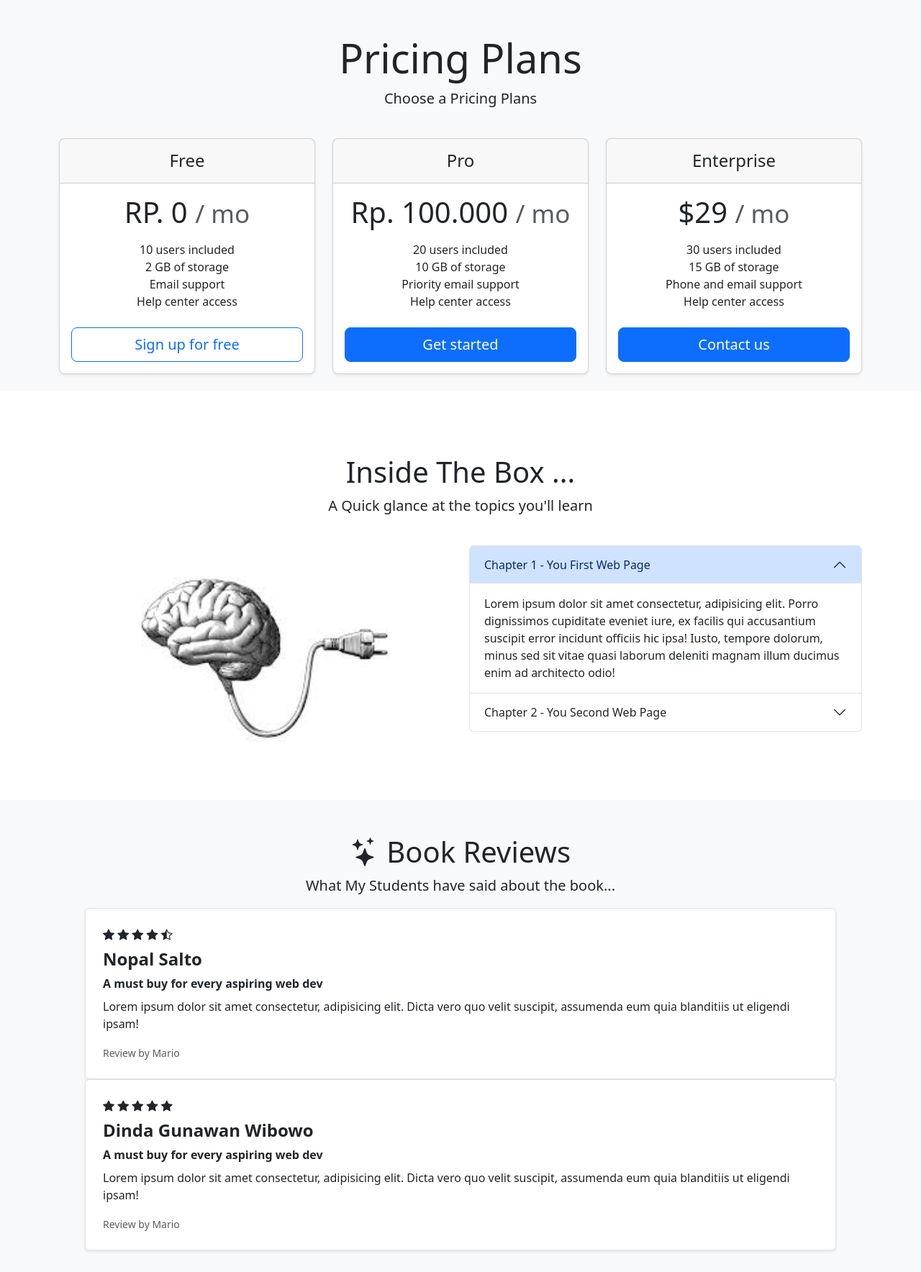
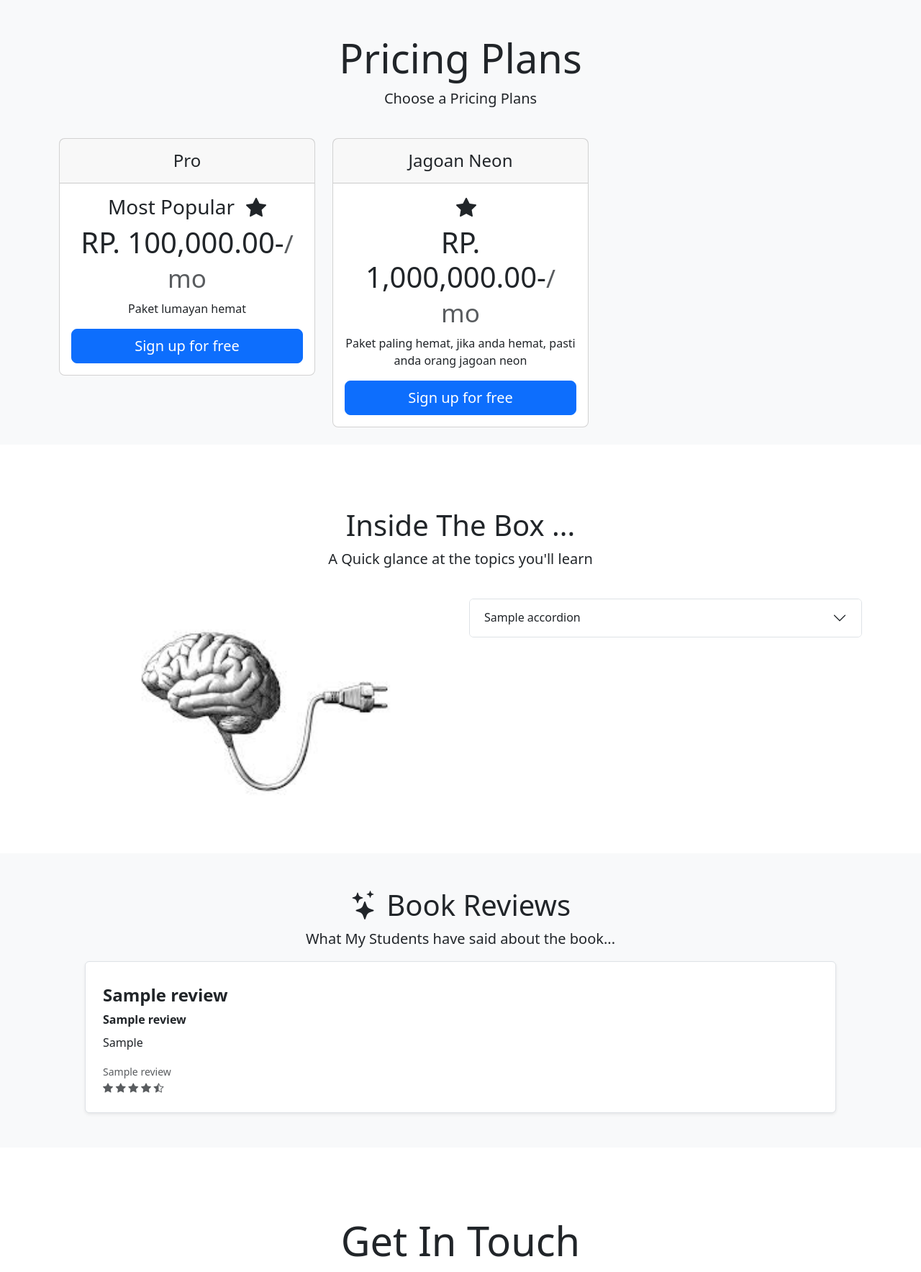
Before and after one commit to Fadli1009/php, a PHP site: page /contents/index.php in a window 1280 px wide. Shown: the part 1070-2838 px from the top of the page at 72% size. Run offline with PHP 8.4, Linux system fonts and the light colour scheme; data comes from the database, SQL or seed files in the repository; tables that the repository leaves empty or names only in its code hold one stand-in row (values such as "Sample post").

Commit message:
updatev4

```diff
--- a/contents/layouts/acordion.php
+++ b/contents/layouts/acordion.php
@@ -1,3 +1,10 @@
+<?php
+    $selectAc = mysqli_query($conn, "SELECT * FROM accordion");
+    $rowAc=mysqli_fetch_all($selectAc,MYSQLI_ASSOC);
+    $id = $row['id'];
+    $selectAcro = mysqli_query($conn,"SELECT * FROM accordion WHERE id_intro=$id");
+?>
+
 <div class="container py-5">
     <div class="text-center py-4">
         <h1 class="display-6   text-bold fw-2">Inside The Box ...</h1>
@@ -9,42 +16,32 @@
         </div>
         <div class="col-sm">
             <div class="accordion" id="accordionExample">
+                <?php
+                if(mysqli_num_rows($selectAc)>0):
+                    foreach ($rowAc as $rowAcs):
+                ?>
                 <div class="accordion-item">
-                    <h2 class="accordion-header" id="headingOne">
-                        <button class="accordion-button" type="button" data-bs-toggle="collapse"
-                            data-bs-target="#collapseOne" aria-expanded="true" aria-controls="collapseOne">
-                            Chapter 1 - You First Web Page
+                    <h2 class="accordion-header" id="headingTwo">
+                        <button class="accordion-button collapsed" type="button" data-bs-toggle="collapse"
+                            data-bs-target="#collapseTwo<?=$rowAcs['id']?>" aria-expanded="false"
+                            aria-controls="collapseTwo<?=$rowAcs['id']?>">
+                            <?=$rowAcs['judul']?>
                         </button>
                     </h2>
-                    <div id="collapseOne" class="accordion-collapse collapse show" aria-labelledby="headingOne"
-                        data-bs-parent="#accordionExample">
+                    <div id="collapseTwo<?=$rowAcs['id']?>" class="accordion-collapse collapse"
+                        aria-labelledby="headingTwo" data-bs-parent="#accordionExample">
                         <div class="accordion-body">
-                            Lorem ipsum dolor sit amet consectetur, adipisicing elit. Porro dignissimos cupiditate
-                            eveniet iure, ex facilis qui accusantium suscipit error incidunt officiis hic ipsa! Iusto,
-                            tempore dolorum, minus sed sit vitae quasi laborum deleniti magnam illum ducimus enim ad
-                            architecto odio!
+                            <?=$rowAcs['descs']?>
                         </div>
                     </div>
                 </div>
-                <div class="accordion-item">
-                    <h2 class="accordion-header" id="headingTwo">
-                        <button class="accordion-button collapsed" type="button" data-bs-toggle="collapse"
-                            data-bs-target="#collapseTwo" aria-expanded="false" aria-controls="collapseTwo">
-                            Chapter 2 - You Second Web Page
-                        </button>
-                    </h2>
-                    <div id="collapseTwo" class="accordion-collapse collapse" aria-labelledby="headingTwo"
-                        data-bs-parent="#accordionExample">
-                        <div class="accordion-body">
-                            <strong>This is the second item's accordion body.</strong> It is hidden by default, until
-                            the collapse plugin adds the appropriate classes that we use to style each element. These
-                            classes control the overall appearance, as well as the showing and hiding via CSS
-                            transitions. You can modify any of this with custom CSS or overriding our default variables.
-                            It's also worth noting that just about any HTML can go within the
-                            <code>.accordion-body</code>, though the transition does limit overflow.
-                        </div>
-                    </div>
-                </div>
+                <?php
+                endforeach;
+                    else:
+                        echo "No data available";
+                    endif;
+
+                ?>
             </div>
         </div>
     </div>
--- a/contents/layouts/pricingPlans.php
+++ b/contents/layouts/pricingPlans.php
@@ -1,6 +1,9 @@
 <?php
     $pricing = mysqli_query($conn, "SELECT * FROM pricing");
     $rowPricce = mysqli_fetch_all($pricing, MYSQLI_ASSOC);
+    $id = $row['id'];
+    // var_dump($rowPricce);
+    $selectPricing = mysqli_query($conn, "SELECT * FROM pricing WHERE id_intro= $id");
 ?>
 <div class="bg-light" id="pricing">
 
@@ -10,59 +13,31 @@
     </div>
     <div class="container">
         <div class="row row-cols-1 row-cols-md-3 mb-3 text-center">
-
+            <?php
+            if(mysqli_num_rows($pricing) > 0):
+                foreach ($rowPricce as $prices):
+            ?>
             <div class="col">
-                <div class="card mb-4 rounded-3 shadow-sm">
+                <div class="<?=$prices['card_class']?>">
                     <div class="card-header py-3">
-                        <h4 class="my-0 fw-normal">Free</h4>
+                        <h4 class="my-0 fw-normal"><?=$prices['pilihedisi']?></h4>
                     </div>
                     <div class="card-body">
-                        <h1 class="card-title pricing-card-title">RP. 0 <small class="text-muted">/ mo</small></h1>
-                        <ul class="list-unstyled mt-3 mb-4">
-                            <li>10 users included</li>
-                            <li>2 GB of storage</li>
-                            <li>Email support</li>
-                            <li>Help center access</li>
-                        </ul>
-                        <button type="button" class="w-100 btn btn-lg btn-outline-primary">Sign up for free</button>
+                        <h3><?=$prices['header']?><span class="ms-3"><i class="bi bi-star-fill"></i></span></h3>
+                        <h1 class="card-title pricing-card-title">RP.
+                            <?=number_format($prices['harga'],2,".",",")."-"?><small class="text-muted">/
+                                mo</small></h1>
+                        <p><?=$prices['deskripsi']?></p>
+                        <button type="button" class="<?=$prices['btn_class']?>">Sign up for free</button>
                     </div>
                 </div>
             </div>
-            <div class="col">
-                <div class="card mb-4 rounded-3 shadow-sm">
-                    <div class="card-header py-3">
-                        <h4 class="my-0 fw-normal">Pro</h4>
-                    </div>
-                    <div class="card-body">
-                        <h1 class="card-title pricing-card-title">Rp. 100.000 <small class="text-muted">/ mo</small>
-                        </h1>
-                        <ul class="list-unstyled mt-3 mb-4">
-                            <li>20 users included</li>
-                            <li>10 GB of storage</li>
-                            <li>Priority email support</li>
-                            <li>Help center access</li>
-                        </ul>
-                        <button type="button" class="w-100 btn btn-lg btn-primary">Get started</button>
-                    </div>
-                </div>
-            </div>
-            <div class="col">
-                <div class="card mb-4 rounded-3 shadow-sm">
-                    <div class="card-header py-3">
-                        <h4 class="my-0 fw-normal">Enterprise</h4>
-                    </div>
-                    <div class="card-body">
-                        <h1 class="card-title pricing-card-title">$29 <small class="text-muted">/ mo</small></h1>
-                        <ul class="list-unstyled mt-3 mb-4">
-                            <li>30 users included</li>
-                            <li>15 GB of storage</li>
-                            <li>Phone and email support</li>
-                            <li>Help center access</li>
-                        </ul>
-                        <button type="button" class="w-100 btn btn-lg btn-primary">Contact us</button>
-                    </div>
-                </div>
-            </div>
+            <?php
+            endforeach;
+        else:
+            echo "No data available";
+        endif;
+            ?>
         </div>
     </div>
 </div>
--- a/contents/layouts/reviews.php
+++ b/contents/layouts/reviews.php
@@ -1,3 +1,10 @@
+<?php
+$getReviews = mysqli_query($conn, "SELECT * FROM review");
+$fetchReview = mysqli_fetch_all($getReviews,MYSQLI_ASSOC);
+$id = $row['id'];
+$getReviewsbyID = mysqli_query($conn,"SELECT * FROM review WHERE id_intro=$id");
+?>
+
 <div class="bg-light" id="reviews">
     <div class="container p-5">
         <div class="text-center">
@@ -5,43 +12,36 @@
             <p class="lead">What My Students have said about the book...</p>
         </div>
         <div>
+            <?php
+            if(mysqli_num_rows($getReviews)>0):
+                foreach ($fetchReview as $fetchReviews) :
+            ?>
             <div class="review-card bg-white border rounded shadow-sm ">
                 <div class="p-4">
+
                     <div>
-                        <i class="bi bi-star-fill"></i>
-                        <i class="bi bi-star-fill"></i>
-                        <i class="bi bi-star-fill"></i>
-                        <i class="bi bi-star-fill"></i>
-                        <i class="bi bi-star-half"></i>
+                        <p class="my-1 fs-4"><strong><?=$fetchReviews['nama']?></strong></p>
                     </div>
                     <div>
-                        <p class="my-1 fs-4"><strong>Nopal Salto</strong></p>
+                        <p class="mb-0"><strong><?=$fetchReviews['judul']?></strong></p>
                     </div>
-                    <div>
-                        <p class="mb-0"><strong>A must buy for every aspiring web dev</strong></p>
-                    </div>
-                    <p class="mt-2">Lorem ipsum dolor sit amet consectetur, adipisicing elit. Dicta vero quo velit suscipit, assumenda eum quia blanditiis ut eligendi ipsam!</p>
-                    <small class="text-muted">Review by Mario</small>
+                    <p class="mt-2"><?=$fetchReviews['deskripsi']?></p>
+                    <small class="text-muted"><?=$fetchReviews['nama']?>
+                        <div>
+                            <i class="bi bi-star-fill"></i>
+                            <i class="bi bi-star-fill"></i>
+                            <i class="bi bi-star-fill"></i>
+                            <i class="bi bi-star-fill"></i>
+                            <i class="bi bi-star-half"></i>
+                        </div>
+                    </small>
                 </div>
             </div>
-            <div class="review-card bg-white border rounded shadow-sm">
-                <div class="p-4">
-                    <div>
-                        <i class="bi bi-star-fill"></i>
-                        <i class="bi bi-star-fill"></i>
-                        <i class="bi bi-star-fill"></i>
-                        <i class="bi bi-star-fill"></i>
-                        <i class="bi bi-star-fill"></i>
-                    </div>
-                    <div>
-                        <p class="my-1 fs-4"><strong>Dinda Gunawan Wibowo</strong></p>
-                    </div>
-                    <div>
-                        <p class="mb-0"><strong>A must buy for every aspiring web dev</strong></p>
-                    </div>
-                    <p class="mt-2">Lorem ipsum dolor sit amet consectetur, adipisicing elit. Dicta vero quo velit suscipit, assumenda eum quia blanditiis ut eligendi ipsam!</p>
-                    <small class="text-muted">Review by Mario</small>
-                </div>
-            </div>
+            <?php
+            endforeach;
+                else:
+                    echo "No data available";
+                endif;
+            ?>
         </div>
     </div>
```
Also changed, not shown: contents/index.php (+10 -4 lines).
